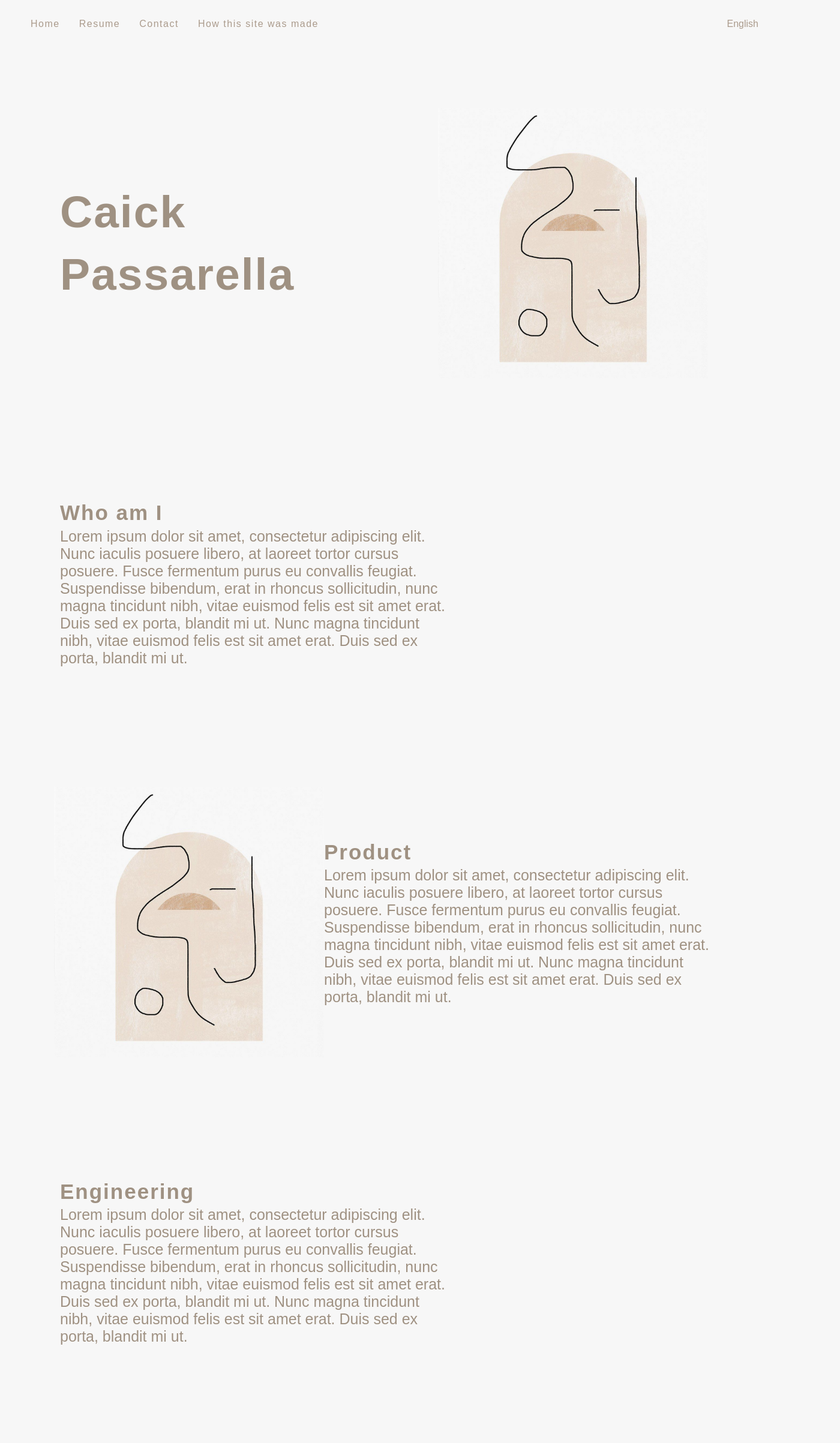
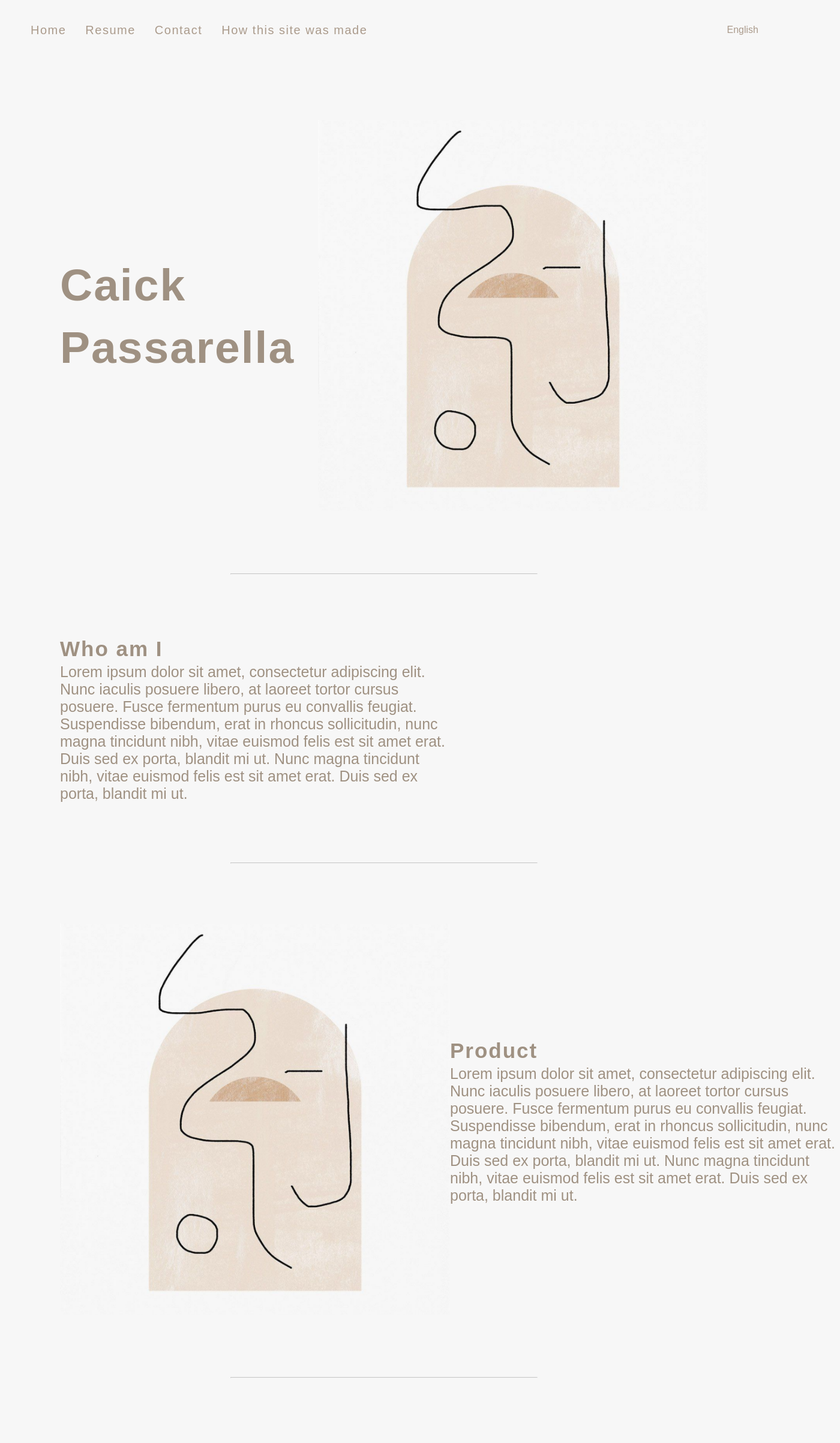
Before and after one commit to caickPassarella/CaickPassarella.com, a React (Create React App) app: page / in a window 1280 px wide. Shown: the top 2406 px of the page at 60% size, 1400 px wide, since content can reach past the window. Built offline with nearby package versions, Linux system fonts and the light colour scheme.

Commit message:
Better variable names, and a few adjustments to the homepage

```diff
--- a/src/components/Homepage/HomepageElements.js
+++ b/src/components/Homepage/HomepageElements.js
@@ -12,3 +12,11 @@ export const HomeWrapper = styled.div`
   display: flex;
   flex-direction: column;
 `;
+
+export const Divider = styled.hr`
+  height: 1px;
+  background-color: #9f9182;
+  width: 40%;
+  margin: auto;
+  opacity: 50%;
+`;
--- a/src/components/Homepage/index.js
+++ b/src/components/Homepage/index.js
@@ -1,19 +1,23 @@
 import { InfoCard } from '../InfoCard';
-import { HomeContainer, HomeWrapper } from './HomepageElements.js';
+import { HomeContainer, HomeWrapper, Divider } from './HomepageElements.js';
 import img1 from '../../images/image1.png';
 
 export function Homepage() {
-  const headerText = 'Caick \nPassarella';
-  const paragraphtext =
+  const header = 'Caick \nPassarella';
+  const paragraph =
     'Lorem ipsum dolor sit amet, consectetur adipiscing elit. Nunc iaculis posuere libero, at laoreet tortor cursus posuere. Fusce fermentum purus eu convallis feugiat. Suspendisse bibendum, erat in rhoncus sollicitudin, nunc magna tincidunt nibh, vitae euismod felis est sit amet erat. Duis sed ex porta, blandit mi ut. Nunc magna tincidunt nibh, vitae euismod felis est sit amet erat. Duis sed ex porta, blandit mi ut.';
   return (
     <HomeContainer>
       <HomeWrapper>
-        <InfoCard headerText={headerText} image={img1} title={true} />
-        <InfoCard headerText="Who am I" paragraphtext={paragraphtext} />
-        <InfoCard headerText="Product" image={img1} reverse={true} paragraphtext={paragraphtext} />
-        <InfoCard headerText="Engineering" paragraphtext={paragraphtext} />
-        <InfoCard headerText="Design" reverse={true} paragraphtext={paragraphtext} />
+        <InfoCard header={header} image={img1} title={true} />
+        <Divider />
+        <InfoCard header="Who am I" paragraph={paragraph} />
+        <Divider />
+        <InfoCard header="Product" image={img1} reverse={true} paragraph={paragraph} />
+        <Divider />
+        <InfoCard header="Engineering" paragraph={paragraph} />
+        <Divider />
+        <InfoCard header="Design" reverse={true} paragraph={paragraph} />
       </HomeWrapper>
     </HomeContainer>
   );
--- a/src/components/InfoCard/InfoCardElements.js
+++ b/src/components/InfoCard/InfoCardElements.js
@@ -2,11 +2,10 @@ import styled from 'styled-components';
 
 export const InfoWrapper = styled.div`
   display: flex;
-  justify-content: center;
   align-items: center;
   padding: 100px;
 `;
 
 export const InfoImage = styled.img`
-  width: 450px;
+  width: 650px;
 `;
--- a/src/components/InfoCard/index.js
+++ b/src/components/InfoCard/index.js
@@ -7,15 +7,27 @@ export function InfoCard(props) {
     if (props.reverse === true) {
       return (
         <InfoWrapper>
-          {props.image ? <InfoImage src={props.image} /> : <></>}
-          <Paragraph title={props.title} header={props.headerText} text={props.paragraphtext} />
+          {props.image ? (
+            <div>
+              <InfoImage src={props.image} />
+            </div>
+          ) : (
+            <></>
+          )}
+          <Paragraph title={props.title} header={props.header} text={props.paragraph} />
         </InfoWrapper>
       );
     } else {
       return (
         <InfoWrapper>
-          <Paragraph title={props.title} header={props.headerText} text={props.paragraphtext} />
-          {props.image ? <InfoImage src={props.image} /> : <></>}
+          <Paragraph title={props.title} header={props.header} text={props.paragraph} />
+          {props.image ? (
+            <div>
+              <InfoImage src={props.image} />
+            </div>
+          ) : (
+            <></>
+          )}
         </InfoWrapper>
       );
     }
@@ -28,6 +40,6 @@ InfoCard.propTypes = {
   reverse: PropTypes.bool,
   title: PropTypes.bool,
   image: PropTypes.string,
-  headerText: PropTypes.string,
-  paragraphtext: PropTypes.string,
+  header: PropTypes.string,
+  paragraph: PropTypes.string,
 };
--- a/src/components/Navbar/NavbarElements.js
+++ b/src/components/Navbar/NavbarElements.js
@@ -6,7 +6,7 @@ export const Nav = styled.nav`
   justify-content: center; //Center at main axis
   align-items: center; //Center at cross-axis
   background: #f7f7f7;
-  height: 80px;
+  height: 100px;
   position: relative;
   top: 0;
   z-index: 10;
@@ -75,6 +75,7 @@ export const NavLinks = styled(LinkS)`
   display: flex;
   align-items: center;
   color: #ab9b8c;
+  font-size: 20px;
   letter-spacing: 1.5px;
   text-decoration: none;
   height: 100%;
--- a/src/components/Paragraph/index.js
+++ b/src/components/Paragraph/index.js
@@ -8,7 +8,7 @@ import {
 
 export function Paragraph(props) {
   function handleParagraph() {
-    if (props.title === true) {
+    if (props.title) {
       return (
         <ParagraphWrapper>
           <ParagraphTitle>{props.header}</ParagraphTitle>
```
